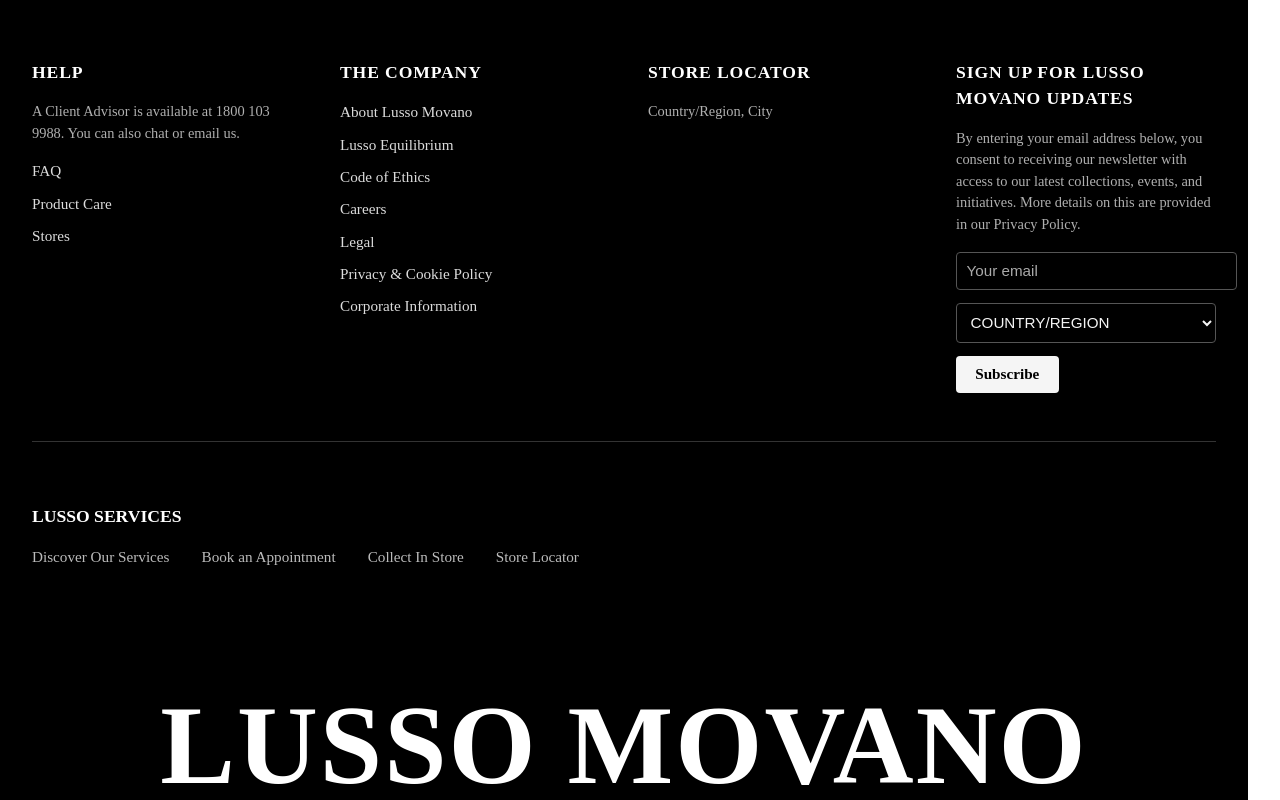
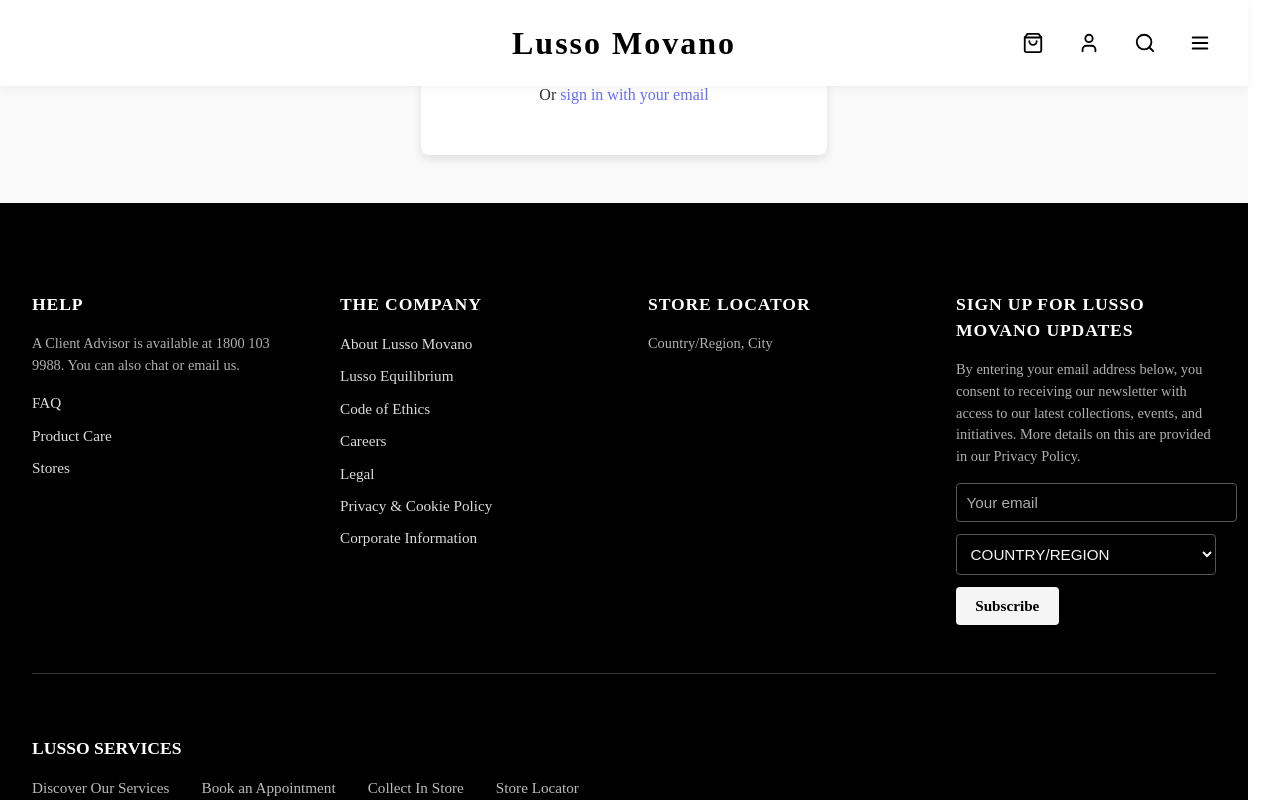
Before and after one commit to krrishjazzz/lussomovano-frontend, a React (Vite) app: page /auth/signin in a window 1280 px wide. Shown: the top 800 px of the page. Built offline with nearby package versions, Linux system fonts and the light colour scheme; no server answers.

Commit message:
google login
google login

```diff
--- a/package.json
+++ b/package.json
@@ -16,6 +16,7 @@
     "postcss-cli": "^11.0.1",
     "react": "^19.0.0",
     "react-dom": "^19.0.0",
+    "react-icons": "^5.5.0",
     "react-router-dom": "^7.5.0"
   },
   "devDependencies": {
--- a/src/App.jsx
+++ b/src/App.jsx
@@ -1,4 +1,3 @@
-// ✅ File: App.jsx
 import { Routes, Route } from "react-router-dom";
 import LandingPage from "./pages/LandingPage";
 import HomePage from "./pages/HomePage";
@@ -8,23 +7,18 @@
 import CartPage from "./pages/CartPage";
 import OrderPage from "./pages/OrdersPage";
 import { AuthProvider } from "./context/AuthContext";
-// import Orders from "./pages/OrdersPage";
 
 export default function App() {
-  console.log("⚙️ App component rendered");
-
   return (
     <AuthProvider>
       <Routes>
         <Route path="/" element={<LandingPage />} />
         <Route path="/home" element={<HomePage />} />
-        <Route path="/collection/:name" element={<CollectionPage />} />{" "}
-        {/* ✅ */}
+        <Route path="/collection/:name" element={<CollectionPage />} />
         <Route path="/category/:categoryName" element={<CategoryPage />} />
         <Route path="/auth/signin" element={<SignInPage />} />
         <Route path="/cart" element={<CartPage />} />
         <Route path="/orders" element={<OrderPage />} />
-        {/* <Route path="/orders" element={<Orders />} /> */}
       </Routes>
     </AuthProvider>
   );
--- a/src/context/AuthContext.jsx
+++ b/src/context/AuthContext.jsx
@@ -8,9 +8,7 @@
   const [user, setUser] = useState(null);
 
   useEffect(() => {
-    // Check if the token is in localStorage
     const token = localStorage.getItem("authToken");
-    console.log(localStorage);
     if (token) {
       setIsAuthenticated(true);
       fetchUserData(token);
@@ -21,10 +19,10 @@
     try {
       const response = await axios.get("http://localhost:8080/api/user/me", {
         headers: {
-          Authorization: `Bearer ${token}`, // Ensure the token is passed here
+          Authorization: `Bearer ${token}`,
         },
       });
-      setUser(response.data); // Set the user data
+      setUser(response.data);
     } catch (error) {
       console.error("Error fetching user data:", error);
     }
@@ -40,17 +38,11 @@
         }
       );
 
-      console.log("Login Response:", response); // Log the entire response
-
-      // Assuming the backend sends the token directly in response.data
       const token = response.data;
-      console.log("Received Token:", token); // Log the token to verify it's valid
-
       if (token) {
-        // Save the token in localStorage
         localStorage.setItem("authToken", token);
         setIsAuthenticated(true);
-        fetchUserData(token); // Pass the token for fetching user data
+        fetchUserData(token);
       } else {
         console.error("Token not received correctly");
       }
@@ -66,7 +58,9 @@
   };
 
   return (
-    <AuthContext.Provider value={{ isAuthenticated, user, login, logout }}>
+    <AuthContext.Provider
+      value={{ isAuthenticated, user, login, logout, fetchUserData }}
+    >
       {children}
     </AuthContext.Provider>
   );
--- a/src/pages/SignInPage.jsx
+++ b/src/pages/SignInPage.jsx
@@ -1,39 +1,129 @@
-import { useState, useContext } from "react";
-import { useNavigate } from "react-router-dom";
+import React, { useEffect, useState, useContext } from "react";
+import { useNavigate, Link } from "react-router-dom";
+import { FaGoogle, FaApple } from "react-icons/fa";
+import Navbar from "../components/Navbar";
+import Footer from "../components/Footer";
 import { AuthContext } from "../context/AuthContext";
-import Footer from "../components/Footer";
+import "../styles/signin.css";
 
-export default function SignInPage() {
+const SignInPage = () => {
+  const navigate = useNavigate();
+  const { login, isAuthenticated, fetchUserData } = useContext(AuthContext);
+
   const [email, setEmail] = useState("");
   const [password, setPassword] = useState("");
-  const { login } = useContext(AuthContext);
-  const navigate = useNavigate();
+  const [isEmailLogin, setIsEmailLogin] = useState(false);
 
-  const handleSubmit = async (e) => {
+  // Handle Google OAuth token from redirect
+  useEffect(() => {
+    const token = new URLSearchParams(window.location.search).get("token");
+    if (token) {
+      console.log("Google OAuth token received:", token);
+      localStorage.setItem("authToken", token);
+      fetchUserData(token);
+      navigate("/home");
+    }
+  }, []);
+
+  // Redirect if already authenticated
+  useEffect(() => {
+    if (isAuthenticated) {
+      console.log("Already authenticated, redirecting to /home");
+      navigate("/home");
+    }
+  }, [isAuthenticated]);
+
+  const handleGoogleLogin = () => {
+    console.log("Redirecting to Google OAuth");
+    window.location.href = "http://localhost:8080/oauth2/authorization/google";
+  };
+
+  const handleAppleLogin = () => {
+    alert("Apple login is not integrated yet.");
+  };
+
+  const handleEmailLogin = async (e) => {
     e.preventDefault();
+    try {
+      console.log("Attempting email/password login...");
       await login(email, password);
       navigate("/home");
+    } catch (err) {
+      console.error("Login error:", err);
+      alert("Login failed. Please check your credentials.");
+    }
   };
 
   return (
-    <div>
-      <h2>Sign In</h2>
-      <form onSubmit={handleSubmit}>
+    <div className="signin-page">
+      <Navbar />
+
+      <div className="signin-container">
+        <div className="signin-header">
+          <h2>Sign In to Lusso Movano</h2>
+          {!isEmailLogin && <p>Sign in with your email address or use:</p>}
+        </div>
+
+        {!isEmailLogin ? (
+          <>
+            <div className="signin-options">
+              <button className="google-btn" onClick={handleGoogleLogin}>
+                <FaGoogle className="signin-icon" />
+                Sign In with Google
+              </button>
+              <button className="apple-btn" onClick={handleAppleLogin}>
+                <FaApple className="signin-icon" />
+                Sign In with Apple
+              </button>
+            </div>
+            <div className="email-link">
+              <p>
+                Or{" "}
+                <Link to="#" onClick={() => setIsEmailLogin(true)}>
+                  sign in with your email
+                </Link>
+              </p>
+            </div>
+          </>
+        ) : (
+          <form onSubmit={handleEmailLogin}>
+            <div className="form-group">
+              <label htmlFor="email">Email Address</label>
               <input
                 type="email"
-          placeholder="Email"
+                id="email"
                 value={email}
                 onChange={(e) => setEmail(e.target.value)}
+                placeholder="Enter your email"
+                required
               />
+            </div>
+            <div className="form-group">
+              <label htmlFor="password">Password</label>
               <input
                 type="password"
-          placeholder="Password"
+                id="password"
                 value={password}
                 onChange={(e) => setPassword(e.target.value)}
+                placeholder="Enter your password"
+                required
               />
-        <button type="submit">Sign In</button>
+            </div>
+            <button type="submit" className="signin-btn">
+              Sign In
+            </button>
+            <div className="email-link">
+              <p>
+                Don't have an account? <Link to="/signup">Create one</Link>
+              </p>
+            </div>
           </form>
+        )}
+      </div>
+
       <Footer />
     </div>
   );
-}
+};
+
+export default SignInPage;
--- /dev/null
+++ b/src/styles/signin.css
@@ -0,0 +1,124 @@
+.signin-page {
+    display: flex;
+    flex-direction: column;
+    min-height: 100vh;
+    background-color: #f9f9f9;
+    /* Light background for clean, minimal look */
+}
+
+.signin-container {
+    max-width: 600px;
+    margin: 3rem auto;
+    padding: 2rem;
+    background-color: #fff;
+    box-shadow: 0 4px 8px rgba(0, 0, 0, 0.1);
+    border-radius: 8px;
+}
+
+.signin-header {
+    text-align: center;
+    margin-bottom: 1.5rem;
+}
+
+.signin-header h2 {
+    font-size: 2rem;
+    font-weight: bold;
+    color: #333;
+    font-family: 'Didot', serif;
+    /* Luxury-like font */
+}
+
+.signin-header p {
+    font-size: 1rem;
+    color: #777;
+}
+
+.signin-options {
+    margin-top: 2rem;
+    display: flex;
+    flex-direction: column;
+    gap: 1rem;
+}
+
+.google-btn,
+.apple-btn {
+    display: flex;
+    align-items: center;
+    justify-content: center;
+    padding: 0.8rem 1.5rem;
+    background-color: #eee;
+    border: 1px solid #ddd;
+    border-radius: 8px;
+    font-size: 1rem;
+    color: #333;
+    width: 100%;
+    cursor: pointer;
+    font-family: 'Didot', serif;
+    transition: all 0.3s ease;
+}
+
+.google-btn:hover,
+.apple-btn:hover {
+    background-color: #ddd;
+}
+
+.signin-icon {
+    margin-right: 10px;
+    font-size: 1.5rem;
+}
+
+.email-link {
+    text-align: center;
+    margin-top: 1rem;
+}
+
+.email-link p {
+    font-size: 1rem;
+    color: #333;
+}
+
+.form-group {
+    margin-bottom: 1.5rem;
+}
+
+.form-group label {
+    display: block;
+    font-size: 1rem;
+    color: #555;
+    margin-bottom: 0.5rem;
+}
+
+.form-group input {
+    width: 100%;
+    padding: 1rem;
+    font-size: 1rem;
+    border: 1px solid #ddd;
+    border-radius: 8px;
+    margin-top: 0.5rem;
+}
+
+.signin-btn {
+    display: block;
+    width: 100%;
+    padding: 1rem;
+    font-size: 1.2rem;
+    background-color: #000;
+    color: #fff;
+    border: none;
+    border-radius: 8px;
+    cursor: pointer;
+    transition: all 0.3s ease;
+}
+
+.signin-btn:hover {
+    background-color: #333;
+}
+
+.signin-btn:focus {
+    outline: none;
+}
+
+.signin-btn:disabled {
+    background-color: #ccc;
+    cursor: not-allowed;
+}
```
Also changed, not shown: 1 other file (tests, documents, lock files or other folders). Lines whose indentation alone changed are shown as unchanged.
